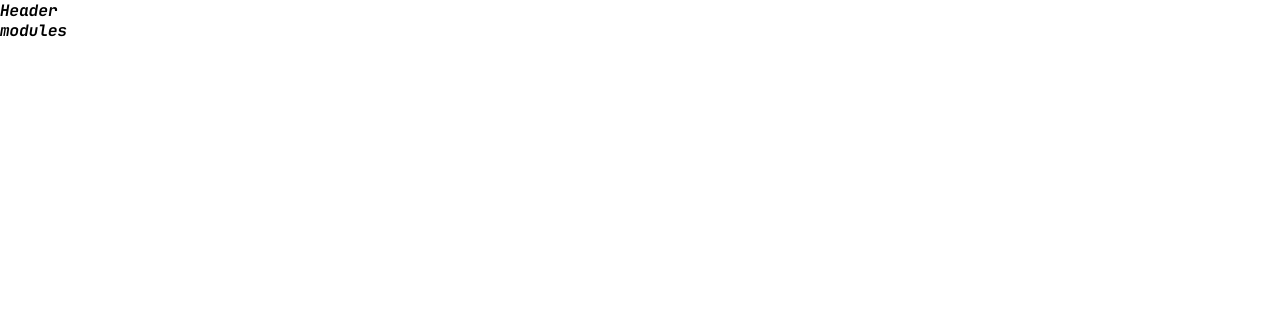
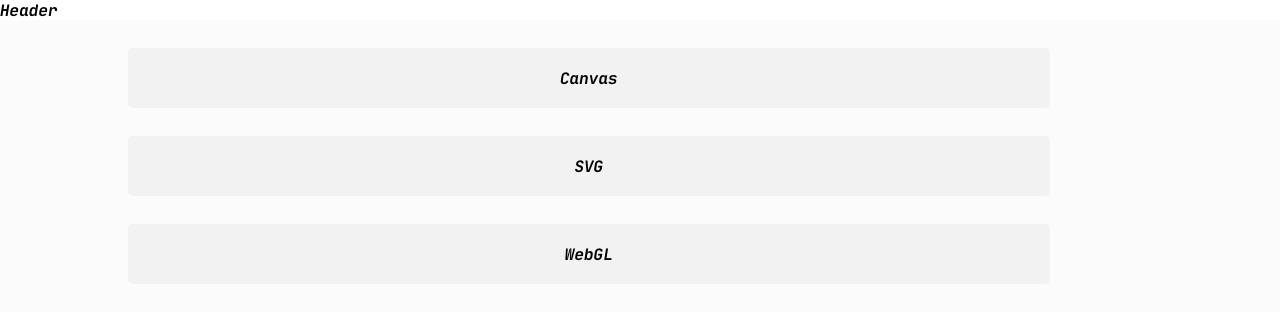
Before and after one commit to takeItIzzy/studyVisualization, a React app: page / in a window 1280 px wide. Shown: the top 322 px of the page. Built offline with nearby package versions, Linux system fonts and the light colour scheme.

Commit message:
basic pages setting

```diff
--- a/src/App.tsx
+++ b/src/App.tsx
@@ -2,7 +2,11 @@ import React from 'react';
 import { BrowserRouter as Router, Switch } from 'react-router-dom';
 import DefaultLayout from './layout/DefaultLayout';
 import LayoutWithHeader from './layout/LayoutWithHeader';
+
 import Modules from './components/Modules';
+import Canvas from './components/Canvas';
+import Svg from './components/Svg';
+import WebGL from './components/WebGL';
 
 const App = () => {
   return (
@@ -14,6 +18,17 @@ const App = () => {
           layout={LayoutWithHeader}
           exact
         />
+        <DefaultLayout
+          path="/canvas"
+          component={Canvas}
+          layout={LayoutWithHeader}
+        />
+        <DefaultLayout path="/svg" component={Svg} layout={LayoutWithHeader} />
+        <DefaultLayout
+          path="/webgl"
+          component={WebGL}
+          layout={LayoutWithHeader}
+        />
       </Switch>
     </Router>
   );
--- /dev/null
+++ b/src/components/Canvas.tsx
@@ -0,0 +1,7 @@
+import React from 'react';
+
+const Canvas = () => {
+  return <div>canvas</div>;
+};
+
+export default Canvas;
--- a/src/components/Modules.tsx
+++ b/src/components/Modules.tsx
@@ -1,7 +1,36 @@
 import React from 'react';
+import { useHistory } from 'react-router-dom';
+
+const modules = [
+  {
+    id: 0,
+    name: 'Canvas'
+  },
+  {
+    id: 1,
+    name: 'SVG'
+  },
+  {
+    id: 2,
+    name: 'WebGL'
+  }
+];
 
 const Modules = () => {
-  return <div>modules</div>;
+  const history = useHistory();
+  return (
+    <div className="modules flex-box-column">
+      {modules.map((module, index) => (
+        <div
+          className="module flex-box"
+          key={module.id}
+          onClick={() => history.push(`/${modules[index].name.toLowerCase()}`)}
+        >
+          <span>{module.name}</span>
+        </div>
+      ))}
+    </div>
+  );
 };
 
 export default Modules;
--- /dev/null
+++ b/src/components/Svg.tsx
@@ -0,0 +1,7 @@
+import React from 'react';
+
+const Svg = () => {
+  return <div>svg</div>;
+};
+
+export default Svg;
--- /dev/null
+++ b/src/components/WebGL.tsx
@@ -0,0 +1,7 @@
+import React from 'react';
+
+const WebGL = () => {
+  return <div>webgl</div>;
+};
+
+export default WebGL;
--- a/src/layout/DefaultLayout.tsx
+++ b/src/layout/DefaultLayout.tsx
@@ -16,11 +16,7 @@ const DefaultLayout = ({
       render={(matchProps) => {
         return (
           <Layout>
-            {rest.path === '/modify' ? (
-              <Redirect to="/add" />
-            ) : (
-              <Component {...matchProps} />
-            )}
+            <Component {...matchProps} />
           </Layout>
         );
       }}
--- a/src/layout/LayoutWithHeader.tsx
+++ b/src/layout/LayoutWithHeader.tsx
@@ -8,7 +8,7 @@ const LayoutWithHeader = ({ children }: IProps) => {
   return (
     <div className="bodyWrapper">
       <div>Header</div>
-      <div className="content">{children}</div>
+      <div className="content flex-box">{children}</div>
     </div>
   );
 };
--- a/src/less/index.less
+++ b/src/less/index.less
@@ -11,10 +11,46 @@
   font-family: Jet-Brains-Mono;
   src: url('../assets/fonts/JetBrainsMono-Bold-Italic.ttf'), url('../assets/fonts/JetBrainsMono-Bold.ttf'), url('../assets/fonts/JetBrainsMono-ExtraBold-Italic.ttf'), url('../assets/fonts/JetBrainsMono-ExtraBold.ttf'), url('../assets/fonts/JetBrainsMono-Italic.ttf'), url('../assets/fonts/JetBrainsMono-Medium-Italic.ttf'), url('../assets/fonts/JetBrainsMono-Medium.ttf'), url('../assets/fonts/JetBrainsMono-Regular.ttf');
 }
+
+.flex-box {
+  display: flex;
+  flex-direction: row;
+  align-items: center;
+  justify-content: center;
+}
+
+.flex-box-column extends .flex-box {
+  flex-direction: column;
+}
+
+.flex-box-space-between extends .flex-box {
+  justify-content: space-between;
+}
+
+.flex-box-column-space-between extends .flex-box-column {
+  justify-content: space-between;
+}
 // settings
 
 body {
   margin: 0;
   padding: 0;
   font-family: Jet-Brains-Mono;
+  width: 100%;
+  .content {
+    width: 100%;
+    background-color: #fbfbfb;
+  }
 }
+
+.modules {
+  width: 80%;
+  .module {
+    width: 90%;
+    height: 60px;
+    line-height: 60px;
+    background-color: #f2f2f2;
+    border-radius: 5px;
+    margin: 28px 0;
+  }
+}
```
